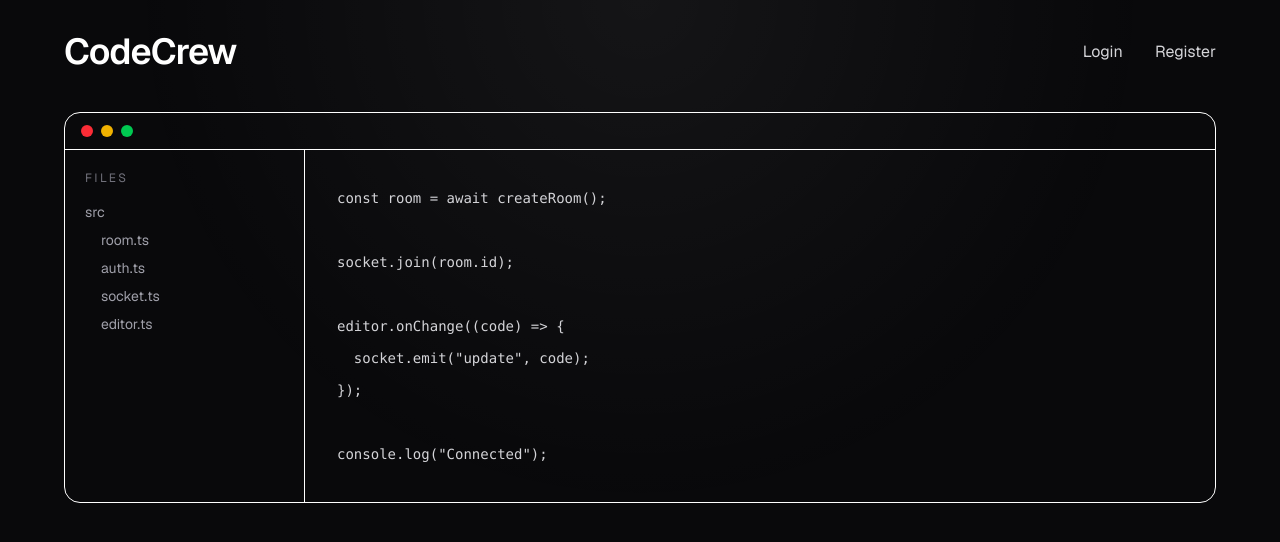
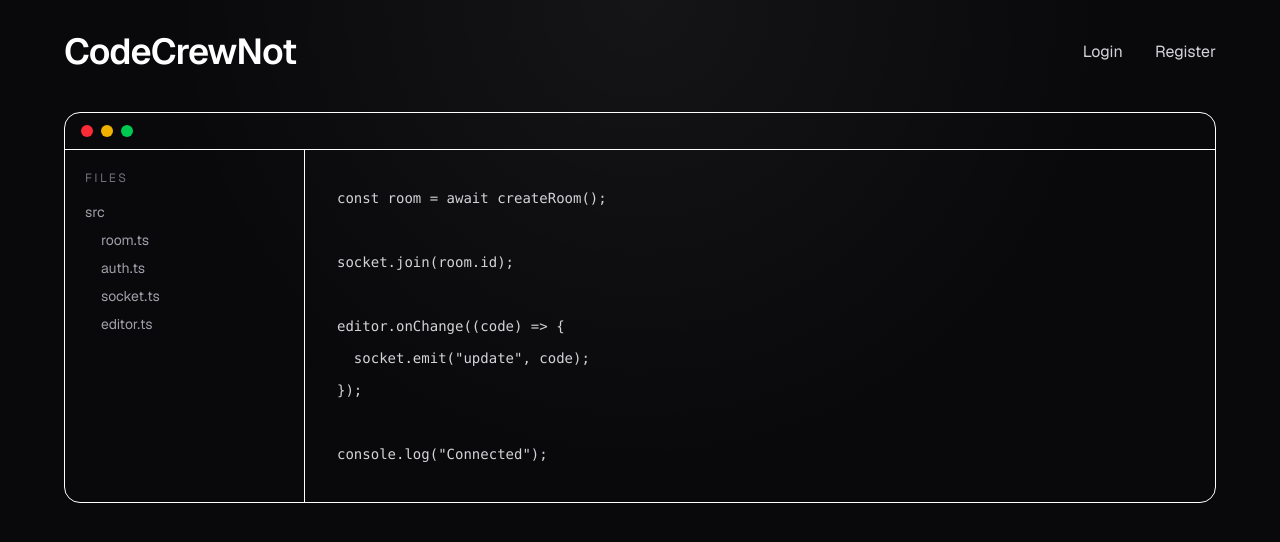
Before and after one commit to 0xJainam/CodeCrew, a Next.js app: page / in a window 1280 px wide. Shown: the top 542 px of the page. Built offline with nearby package versions, Linux system fonts and the light colour scheme.

Commit message:
Rename 'CodeCrew' to 'CodeCrewNot' in page.tsx

```diff
--- a/src/app/page.tsx
+++ b/src/app/page.tsx
@@ -19,7 +19,7 @@ console.log("Connected");`;
             href="/"
             className="text-4xl font-semibold tracking-tight transition-opacity hover:opacity-80"
           >
-            CodeCrew
+            CodeCrewNot
           </Link>
 
           <div className="flex gap-8 text-m text-zinc-300">
```
